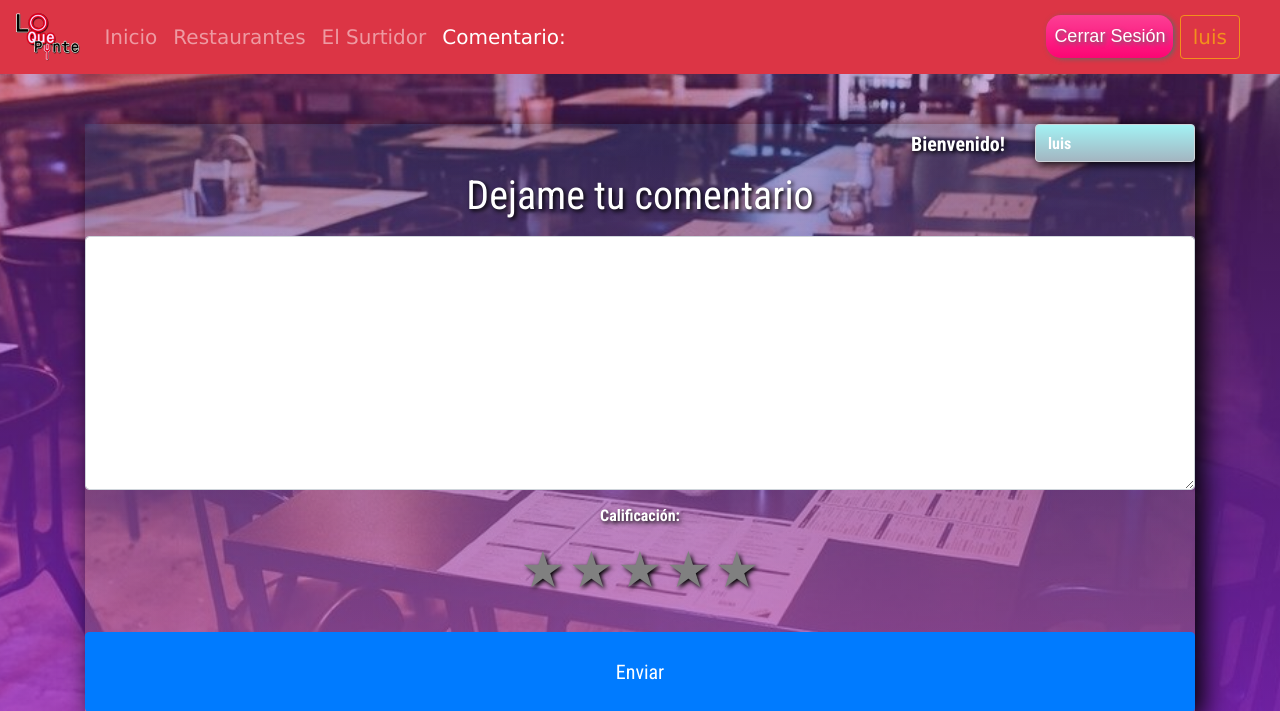
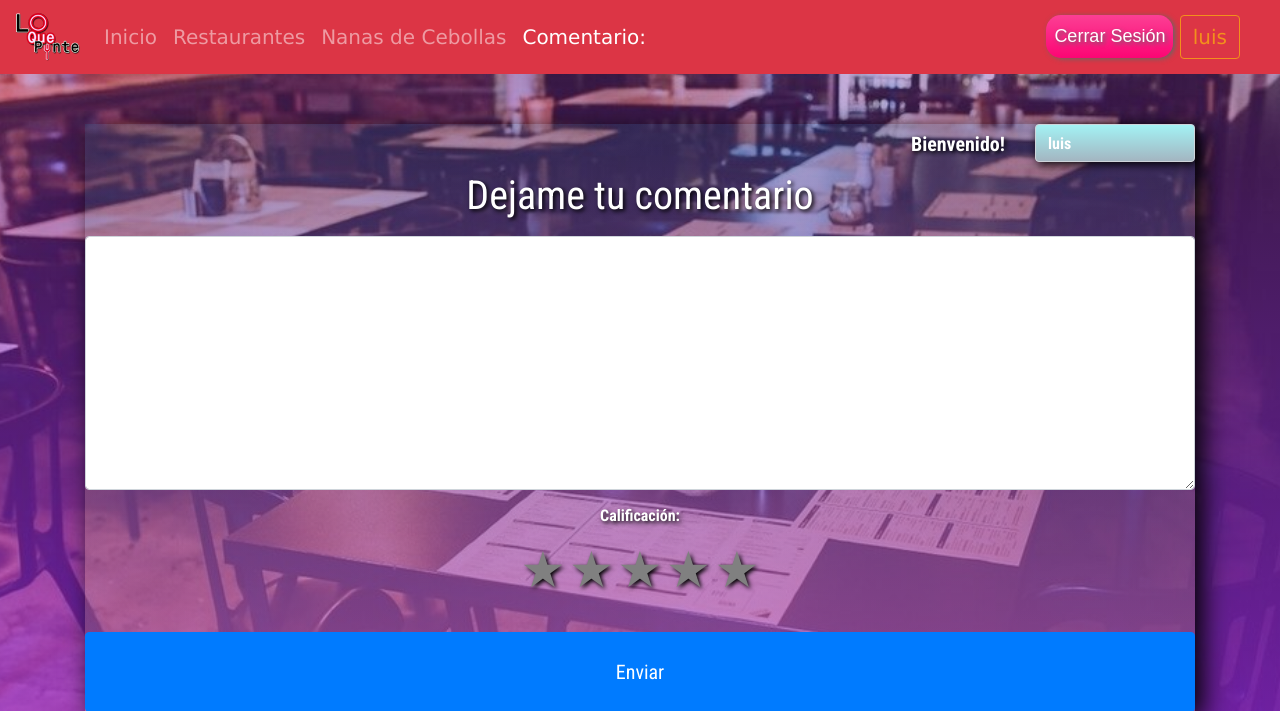
Before and after one commit to loquepinte/Aplicacion, a Django app: page /comentarioNanas/ in a window 1280 px wide. Shown: the top 711 px of the page. Run offline with Django 3.2, Linux system fonts and the light colour scheme; a user stored in the database is signed in; parts of the project's set-up code (start-up, migrations or seed data) failed here and were passed over; some libraries are stand-ins or nearby versions.

Commit message:
arreglo de bug en comments

```diff
--- a/Loquepinte/templates/comentarioChimenea.html
+++ b/Loquepinte/templates/comentarioChimenea.html
@@ -1,7 +1,7 @@
 {% extends 'comentario.html' %}
 {% load static %}
 {% block content1 %}
-<a class="nav-link" href="../el_surtidor/">El Surtidor</a>
+<a class="nav-link" href="../la_chimenea/">La Chimenea</a>
 {% endblock %}
 {% block content2 %}
     <div class="container">
--- a/Loquepinte/templates/comentarioJose.html
+++ b/Loquepinte/templates/comentarioJose.html
@@ -1,7 +1,7 @@
 {% extends 'comentario.html' %}
 {% load static %}
 {% block content1 %}
-<a class="nav-link" href="../el_surtidor/">El Surtidor</a>
+<a class="nav-link" href="../san_jose/">San Jose</a>
 {% endblock %}
 {% block content2 %}
     <div class="container">
--- a/Loquepinte/templates/comentarioNanas.html
+++ b/Loquepinte/templates/comentarioNanas.html
@@ -1,7 +1,7 @@
 {% extends 'comentario.html' %}
 {% load static %}
 {% block content1 %}
-<a class="nav-link" href="../el_surtidor/">El Surtidor</a>
+<a class="nav-link" href="../nanas/">Nanas de Cebollas</a>
 {% endblock %}
 {% block content2 %}
     <div class="container">
```
